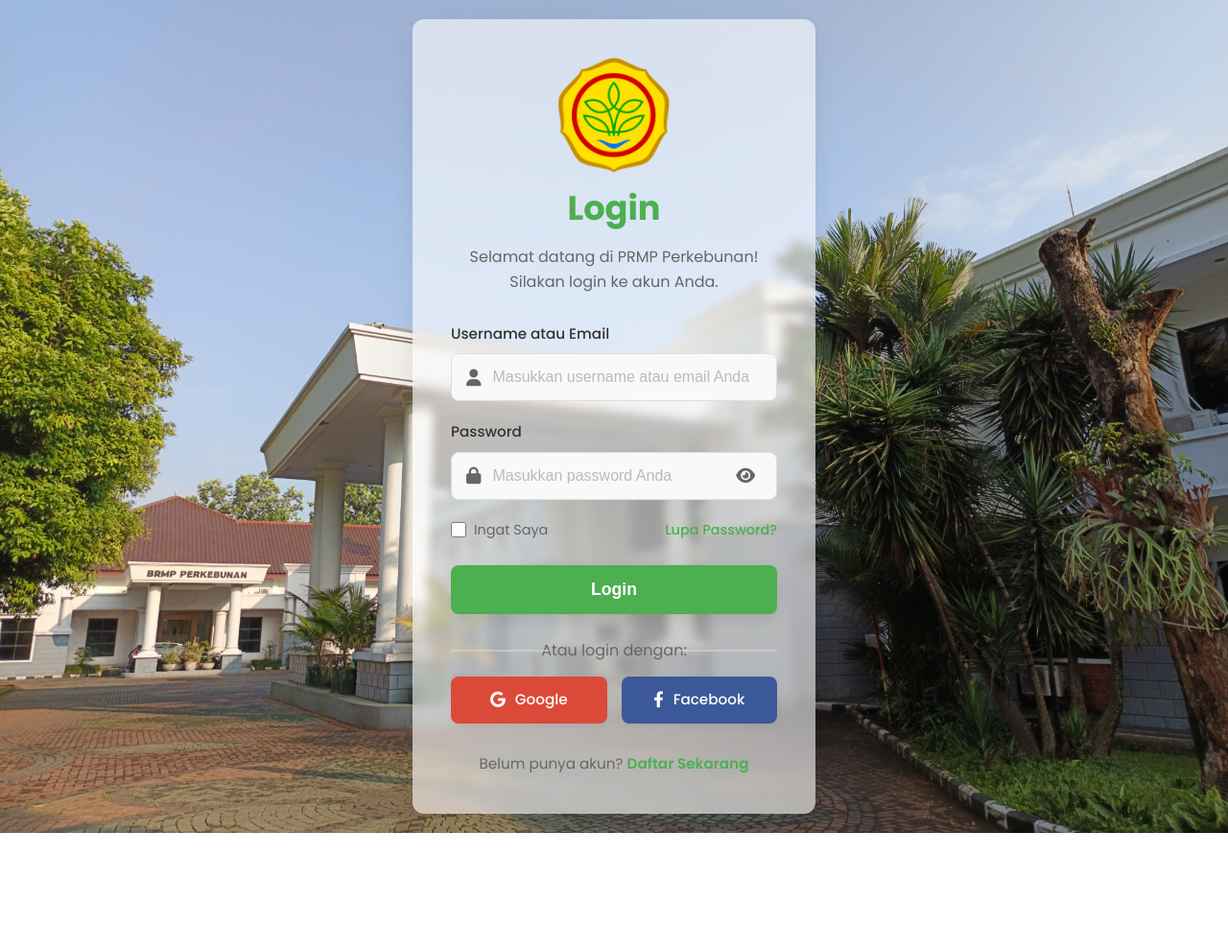
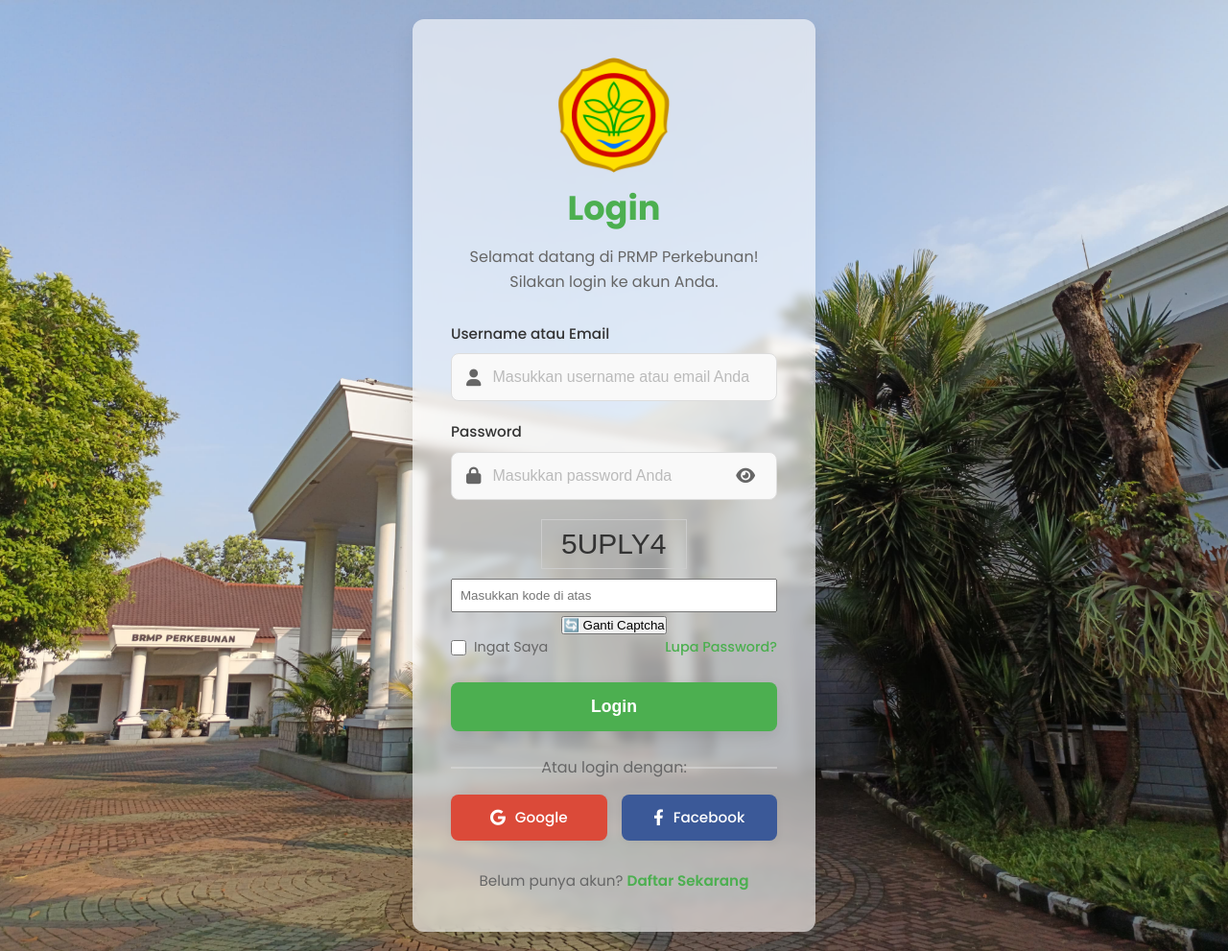
Before and after one commit to gustihavest-max/ProjectWeb1, a plain HTML site: page index.html in a window 1280 px wide. Shown: the whole page at 96% size. Before the commit the page ends 868 px from the top, so only its background shows below. Drawn offline with Linux system fonts and the light colour scheme.

Commit message:
update login capctha

```diff
--- a/dashboard-style.css
+++ b/dashboard-style.css
@@ -52,7 +52,6 @@ body {
 }
 
 
-
 /* logo di header */
 .navbar-brand img {
   height: 50px; /* atur tinggi logo */
@@ -94,6 +93,7 @@ body {
 .dashboard-header {
   text-align: center;
   margin-bottom: 40px;
+  color: #f1f1f1;
 }
 
 .dashboard-header h1 {
--- a/index.html
+++ b/index.html
@@ -20,6 +20,24 @@
       cursor: pointer;
       color: #666;
     }
+    /* styling captcha */
+    .captcha-container {
+      margin-top: 15px;
+      text-align: center;
+    }
+    #captchaCanvas {
+      border: 1px solid #ccc;
+      display: block;
+      margin: 5px auto;
+    }
+    .captcha-input {
+      width: 100%;
+      padding: 8px;
+      margin-top: 5px;
+      box-sizing: border-box;
+    }
+    .message-box.success {color: green;}
+    .message-box.error {color: red;}
   </style>
 </head>
 <body>
@@ -47,6 +65,14 @@
             <i class="fas fa-eye toggle-password" id="togglePassword"></i>
           </div>
         </div>
+
+        <!-- captcha manual -->
+        <div class="captcha-container">
+          <canvas id="captchaCanvas" width="150" height="50"></canvas>
+          <input type="text" id="captchaInput" class="captcha-input" placeholder="Masukkan kode di atas" required>
+          <button type="button" onclick="generateCaptcha()">🔄 Ganti Captcha</button>
+        </div>
+
         <div class="form-options">
           <div class="remember-me">
             <input type="checkbox" id="remember">
@@ -77,6 +103,23 @@
     const passwordInput = document.getElementById('password');
     const messageBox = document.getElementById('message-box');
     const loginButton = document.getElementById('loginButton');
+    const captchaInput = document.getElementById('captchaInput');
+
+    // captcha canvas
+    let captchaCode = '';
+    const canvas = document.getElementById('captchaCanvas');
+    const ctx = canvas.getContext('2d');
+
+    function generateCaptcha() {
+      // buat string random 6 karakter
+      captchaCode = Math.random().toString(36).substring(2, 8).toUpperCase();
+      ctx.clearRect(0, 0, canvas.width, canvas.height);
+      ctx.font = '30px Arial';
+      ctx.fillStyle = '#333';
+      ctx.fillText(captchaCode, 20, 35);
+    }
+    // pertama kali load
+    generateCaptcha();
 
     function showMessage(message, type) {
       messageBox.textContent = message;
@@ -86,6 +129,14 @@
 
     form.addEventListener('submit', async (e) => {
       e.preventDefault();
+
+      // cek captcha dulu
+      if (captchaInput.value.trim().toUpperCase() !== captchaCode) {
+        showMessage('Captcha salah. Silakan coba lagi.', 'error');
+        generateCaptcha();
+        captchaInput.value = '';
+        return;
+      }
 
       const username = usernameInput.value;
       const password = passwordInput.value;
@@ -106,7 +157,6 @@
         if (response.ok && data.success) {
           // simpan username agar bisa dibaca di dashboard.html
           localStorage.setItem('loggedInUser', username);
-
           showMessage('Login berhasil! Anda akan diarahkan.', 'success');
           window.location.href = '/dashboard.html';
         } else {
@@ -118,6 +168,8 @@
       } finally {
         loginButton.textContent = 'Login';
         loginButton.disabled = false;
+        captchaInput.value = '';
+        generateCaptcha();
       }
     });
 
```
